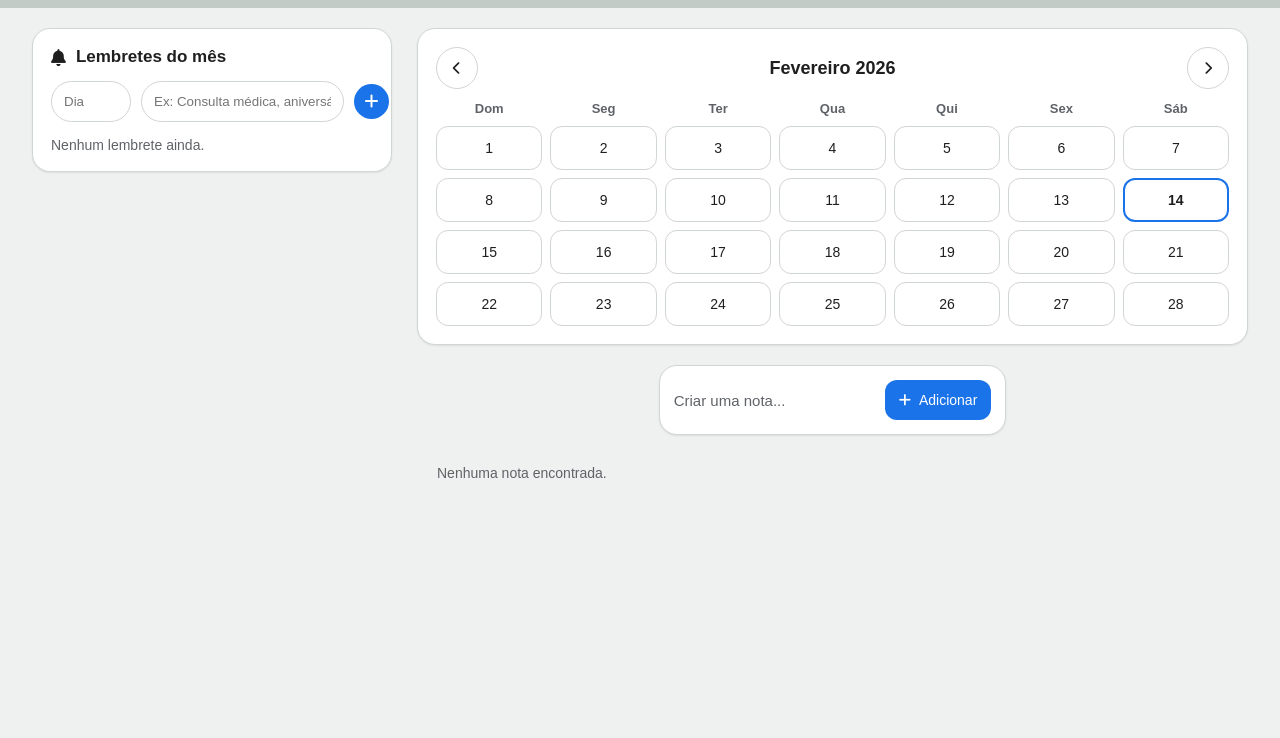
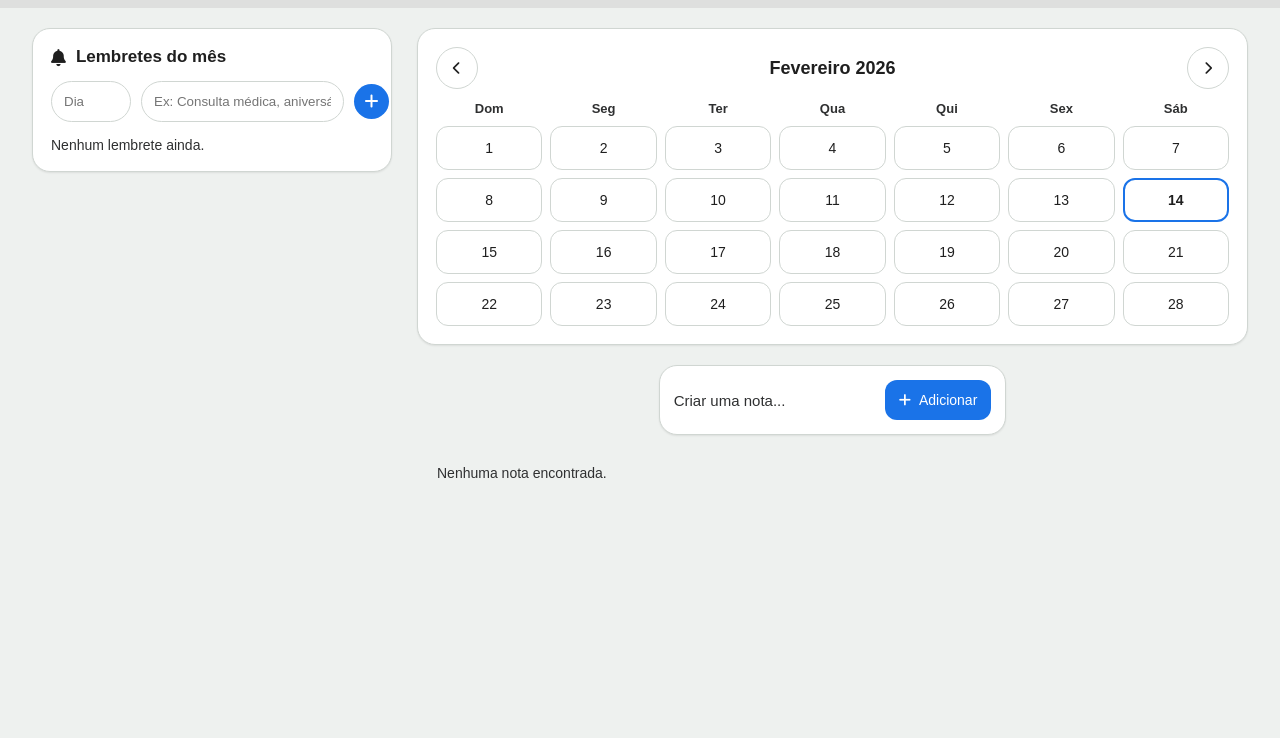
Before and after one commit to Julia-alt-0w0/TaskNote-Web-Academy, a plain HTML site: page index.html in a window 1280 px wide. Shown: the part 62-800 px from the top of the page. Drawn offline with Linux system fonts and the light colour scheme.

Commit message:
Add files via upload

```diff
--- a/style.css
+++ b/style.css
@@ -4,12 +4,12 @@
 
 :root {
   --bg: #eef1ef;
-  --topbar: #c2cbc6;
+  --topbar: #dedfde;
   --card: #ffffff;
-  --noteCard: #b8c2bc;
+  --noteCard: #cdd3cf;
 
   --text: #1f1f1f;
-  --muted: #5f6368;
+  --muted: #2f3031;
   --border: #d0d6d2;
   --search: #ffffff;
 
```
